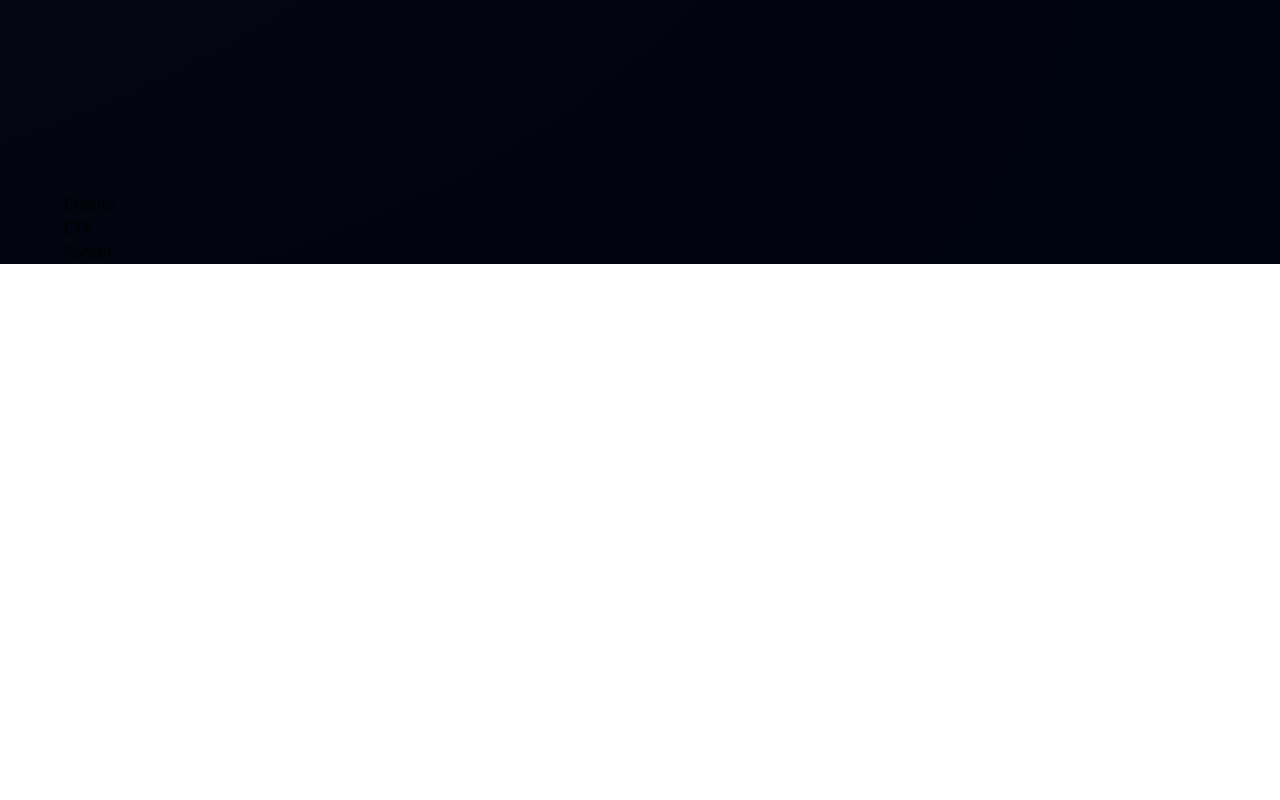
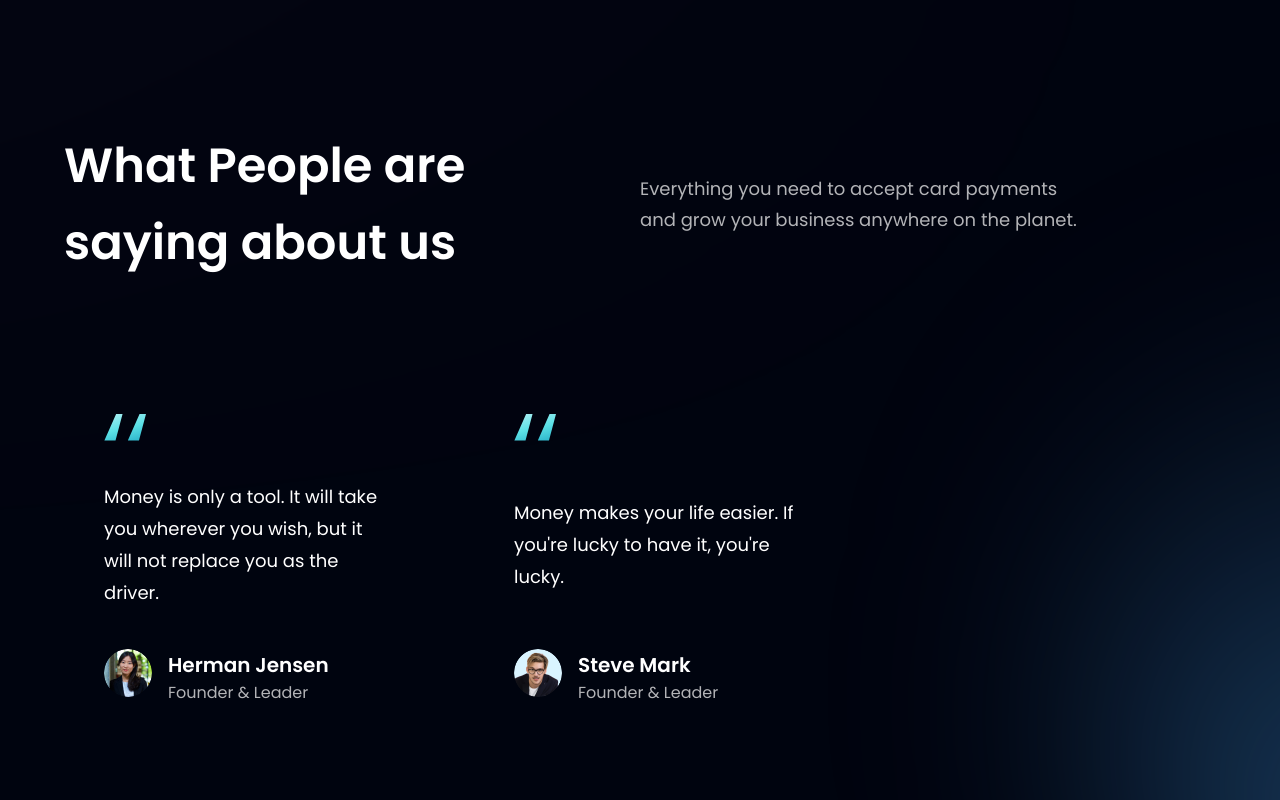
Before and after one commit to artikov/modern-bank-ui, a React (Vite) app: page / in a window 1280 px wide. Shown: the part 2740-3540 px from the top of the page. Before the commit the page ends 3004 px from the top, so only its background shows below. Built offline with nearby package versions, Linux system fonts and the light colour scheme.

Commit message:
Feedback & Testimonials done

```diff
--- a/src/components/FeedbackCard.jsx
+++ b/src/components/FeedbackCard.jsx
@@ -1,9 +1,28 @@
 import React from 'react'
+import { quotes } from '../assets'
 
-const FeedbackCard = () => {
-  return (
-    <div>FeedbackCard</div>
-  )
-}
+const FeedbackCard = ({ content, name, title, img }) => (
+  <div className="flex justify-between flex-col px-10 py-12 rounded-[20px] max-w-[370px] md:mr-10 sm:mr-5 mr-0 my-5 feedback-card">
+    <img
+      src={quotes}
+      alt="quotes"
+      className="w-[42px] h-[27px] object-contain"
+    />
+    <p className="font-poppins font-normal text-[18px] leading-[32px] text-white my-10">
+      {content}
+    </p>
+    <div className="flex flex-row">
+      <img src={img} alt={name} className="w-[48px] h-[48px] rounded-full" />
+      <div className="flex flex-col ml-4">
+        <h4 className="font-poppins font-semibold text-[20px] leading-[32px] text-white">
+          {name}
+        </h4>
+        <p className="font-poppins font-normal text-[16px] leading-[24px] text-dimWhite">
+          {title}
+        </p>
+      </div>
+    </div>
+  </div>
+);
 
 export default FeedbackCard
--- a/src/components/Testimonials.jsx
+++ b/src/components/Testimonials.jsx
@@ -4,10 +4,30 @@
 import FeedbackCard from './FeedbackCard'
 
 const Testimonials = () => (
-  <section id='clients' className={`${styles.paddingY} ${styles.flexCenter} flex-col relative`}>
-    <div />
+  <section
+    id="clients"
+    className={`${styles.paddingY} ${styles.flexCenter} flex-col relative`}
+  >
+    <di className='absolute z-[0] w-[60%] h-[60%] -right-[50%] rounded-full blue__gradient' />
 
-    </section>
-)
+    <div className="w-full flex justify-between items-center md:flex-row flex-col sm:mb-16 mb-6 relative z-[1]">
+      <h1 className={`${styles.heading2}`}>
+        What People are <br className="sm:block hidden" />
+        saying about us
+      </h1>
+      <div className="w-full md:mt-0 mt-6">
+        <p className={`${styles.paragraph} text-left max-w-[450px]`}>
+          Everything you need to accept card payments and grow your business
+          anywhere on the planet.
+        </p>
+      </div>
+    </div>
+    <div className='flex flex-wrap sm:justify-start justify-center w-full feedback-container relative z-[1]'>
+      {feedback.map((card) => (
+        <FeedbackCard key={card.id} {...card} />
+      ))}
+    </div>
+  </section>
+);
 
 export default Testimonials
```
